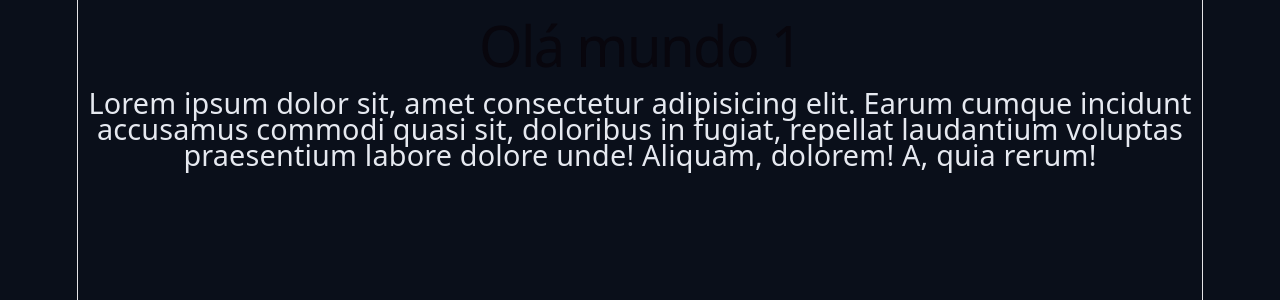
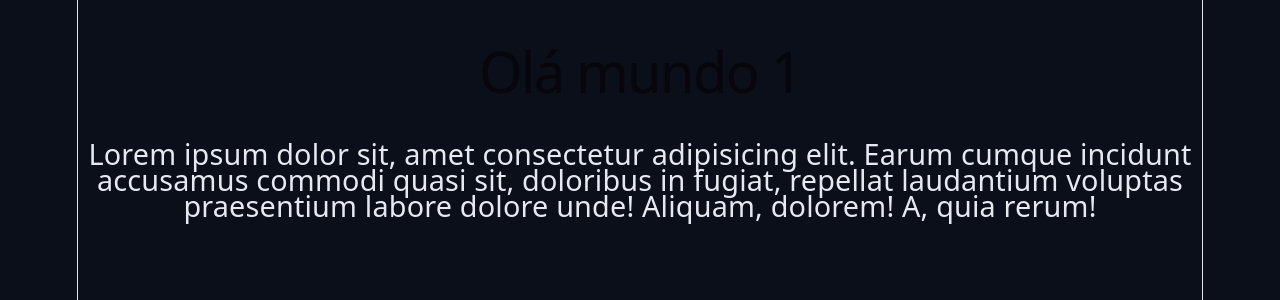
Before and after one commit to l3co/chronos-pomodoro, a React (Vite) app: page / in a window 1280 px wide. Shown: the top 300 px of the page. Built offline with nearby package versions, Linux system fonts and the light colour scheme.

Commit message:
add styles to Heading component for improved layout and alignment

```diff
--- a/src/components/Heading.module.css
+++ b/src/components/Heading.module.css
@@ -0,0 +1,7 @@
+.heading {
+    margin: 3.2rem 0;
+    display: flex;
+    align-items: center;
+    justify-content: center;
+    gap: 2.4rem;
+}
--- a/src/components/Heading.tsx
+++ b/src/components/Heading.tsx
@@ -1,5 +1,10 @@
 import * as React from 'react';
+import styles from './Heading.module.css';
 
-export function Heading(props) {
-  return <h1>{props.children}</h1>;
+type HeadingProps = {
+  children: React.ReactNode;
+};
+
+export function Heading({ children }: HeadingProps) {
+  return <h1 className={styles.heading}>{children}</h1>;
 }
```
